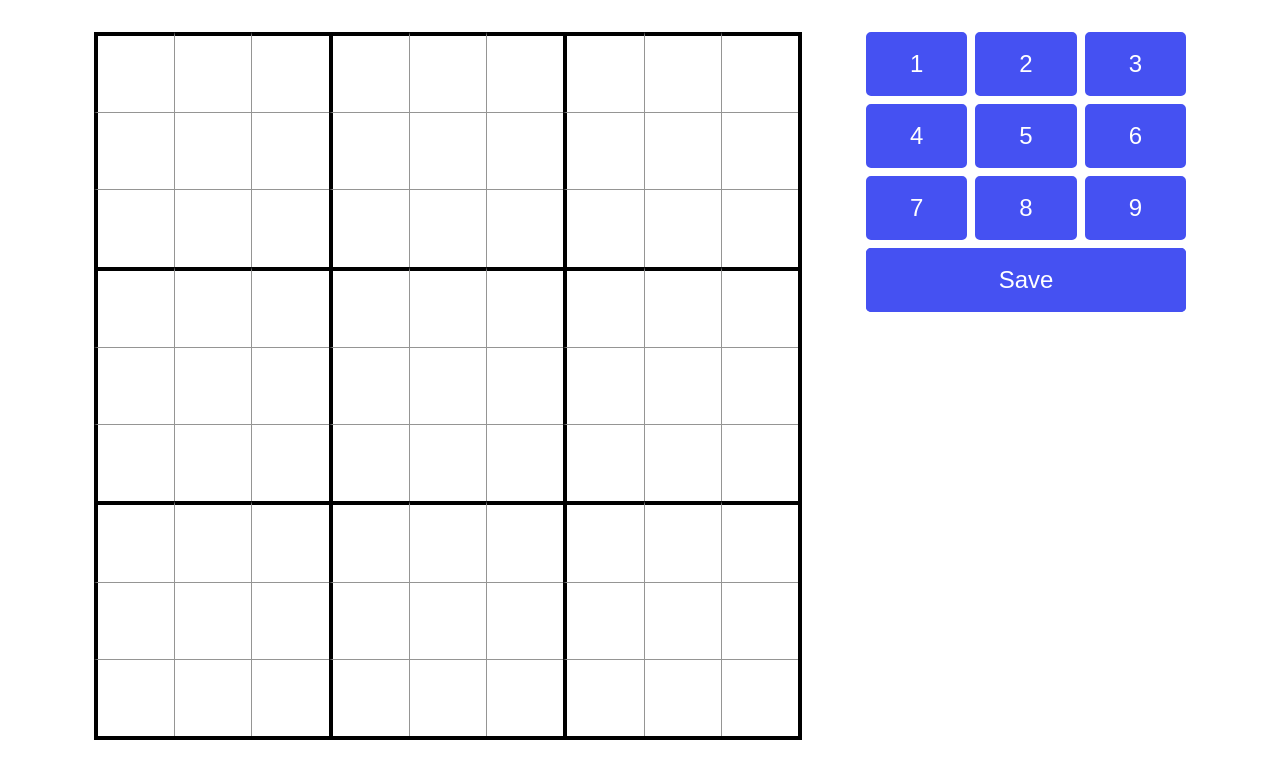
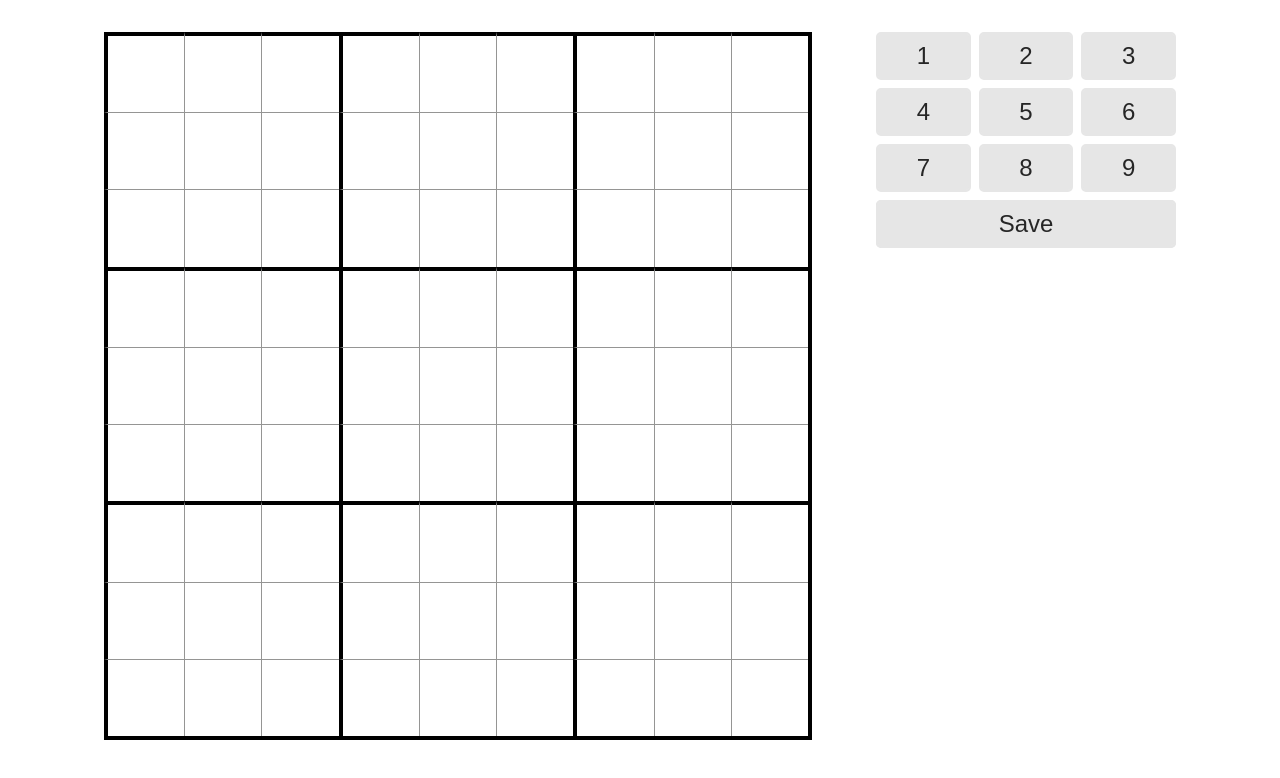
Before and after one commit to airburst/sudoku-solver, a React (Create React App) app: page / in a window 1280 px wide. Shown: the top 778 px of the page. Built offline with nearby package versions, Linux system fonts and the light colour scheme.

Commit message:
feat: Styling

```diff
--- a/src/App.js
+++ b/src/App.js
@@ -8,6 +8,7 @@ const Container = styled.div`
   display: flex;
   flex-direction: column;
   height: 100%;
+  overflow: hidden;
 `;
 
 const Content = styled.div`
--- a/src/components/Button.js
+++ b/src/components/Button.js
@@ -4,7 +4,6 @@ const StyledButton = styled.button`
   border: 2px solid var(--btn-color);
   border-radius: 5px;
   background-color: var(--btn-color);
-  color: white;
   cursor: pointer;
   font-size: 1.5rem;
   width: 100%;
@@ -13,7 +12,7 @@ const StyledButton = styled.button`
   padding: ${({ size }) => (size === "large" ? "0.5rem 2rem" : "0.5rem")};
   background-color: ${({ primary }) =>
     !!primary ? "var(--btn-color)" : "white"};
-  color: ${({ primary }) => (!!primary ? "white" : "var(--btn-color)")};
+  color: ${({ primary }) => (!!primary ? "#262626" : "#464646")};
 `;
 
 const Button = (props) => {
--- a/src/components/TimerBar.js
+++ b/src/components/TimerBar.js
@@ -8,7 +8,7 @@ const HeaderBar = styled.div`
   justify-content: center;
   height: 2rem;
   background-color: var(--btn-color);
-  color: white;
+  color: #262626;
   padding-left: 1rem;
   font-size: 1.5rem;
 `;
--- a/src/features/puzzle/Controls/GameControls.js
+++ b/src/features/puzzle/Controls/GameControls.js
@@ -20,8 +20,8 @@ const GameControls = () => {
 
   return (
     <ButtonContainer>
-      <Button basic>Undo</Button>
-      <Button basic>Redo</Button>
+      {/* <Button basic>Undo</Button>
+      <Button basic>Redo</Button> */}
       <Button basic onClick={() => dispatch(restart())}>
         Restart
       </Button>
--- a/src/features/puzzle/Controls/NumberControls.js
+++ b/src/features/puzzle/Controls/NumberControls.js
@@ -16,7 +16,7 @@ const NumbersContainer = styled.div`
 
   @media (min-width: 760px) {
     grid-template-columns: repeat(3, 1fr);
-    grid-template-rows: repeat(3, 4rem);
+    grid-template-rows: repeat(3, 3rem);
   }
 `;
 
@@ -24,7 +24,7 @@ const DeleteContainer = styled.div`
   height: 3rem;
 
   @media (min-width: 760px) {
-    height: 4rem;
+    // height: 3rem;
     grid-row: 4 / 4;
     grid-column: 1 / 4;
   }
--- a/src/features/puzzle/Controls/index.js
+++ b/src/features/puzzle/Controls/index.js
@@ -5,14 +5,16 @@ import PlacementControls from "./PlacementControls";
 import GameControls from "./GameControls";
 
 const Container = styled.div`
+  --max-width: 300px;
   flex: 1;
   display: flex;
   flex-direction: column;
   width: calc(100% - 1rem);
 
   @media (min-width: 760px) {
-    max-width: 320px;
+    max-width: var(--max-width);
     margin: 2rem;
+    min-height: 200px;
   }
 `;
 
--- a/src/features/puzzle/PuzzleBoard.js
+++ b/src/features/puzzle/PuzzleBoard.js
@@ -23,7 +23,7 @@ const StyledBoard = styled.div`
   margin: 0.5rem;
   touch-action: none; /* Prevent pull down */
 
-  @media (min-width: 620px) {
+  @media (min-width: 760px) {
     margin: 2rem;
     max-height: calc(min(100vh, 100vw) - 6rem);
     max-width: calc(min(100vh, 100vw) - 6rem);
--- a/src/index.css
+++ b/src/index.css
@@ -4,8 +4,8 @@
   --guess-color: #464646;
   --pencil-color: #6a6a6a;
   --error-color: #f24556;
-  --btn-color: #4551f2;
-  --selected-bg-color: rgb(250, 250, 176);
+  --btn-color: #e6e6e6;
+  --selected-bg-color: #ffda01;
   --cell-border: #959594;
   --fixed-bg-color: #e6e6e6;
 }
```
Also changed, not shown: 1 other file (tests, documents, lock files or other folders).
